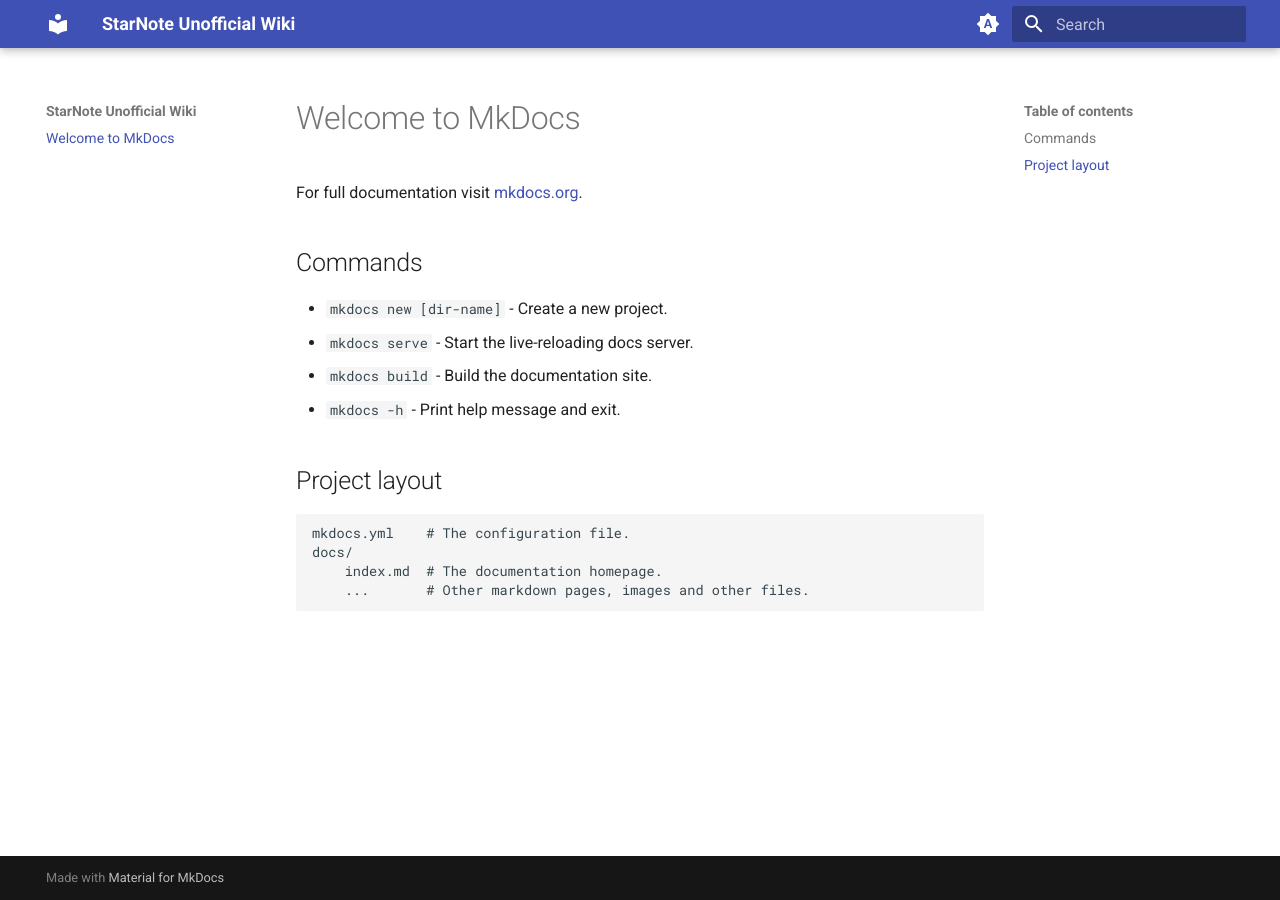
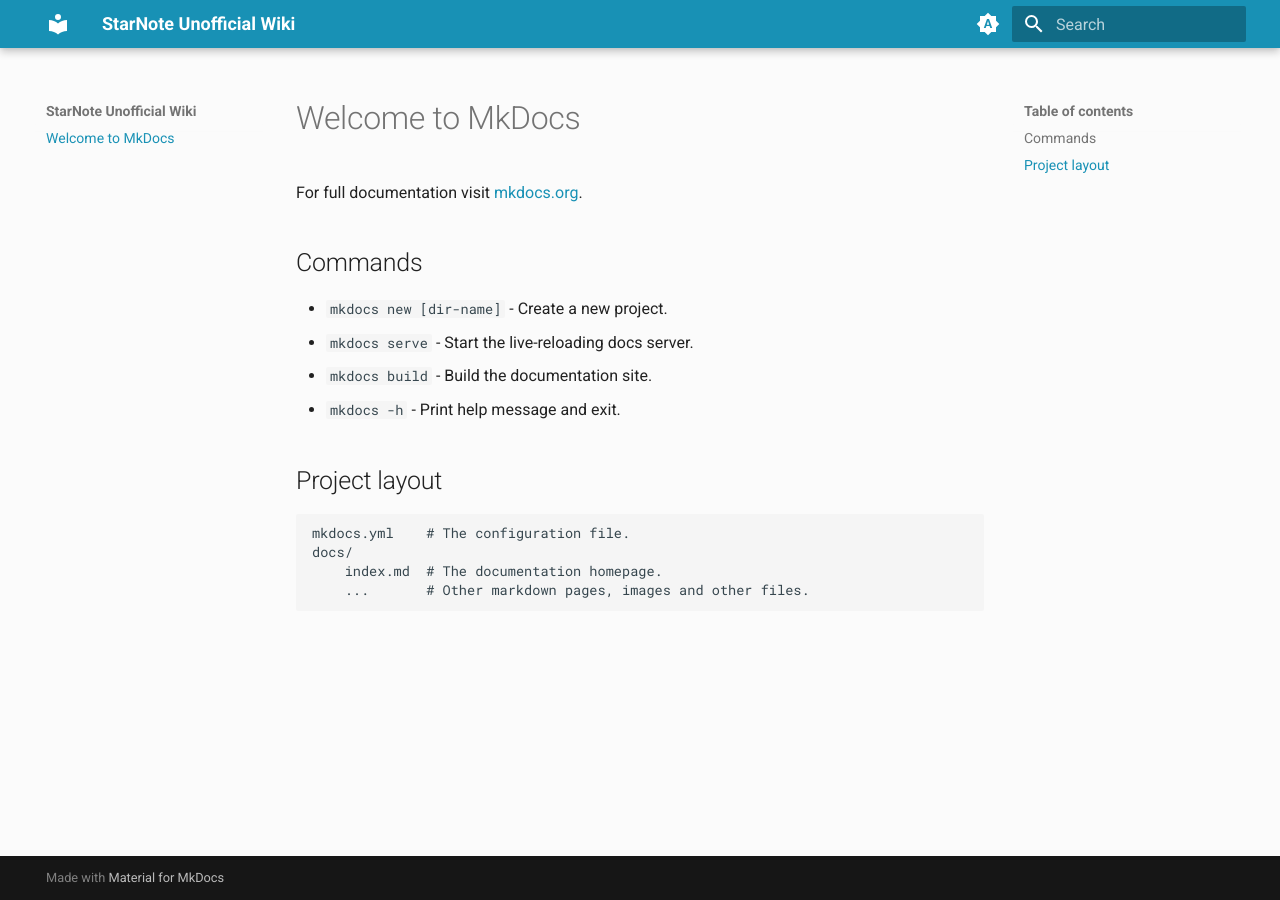
Before and after one commit to NakoTurtle/StarNote-Unofficial-Wiki, an MkDocs documentation site: the page built from docs/index.md, in a window 1280 px wide. Built offline with MkDocs 1.6.1 and Material for MkDocs 9.7.7, drawn with Linux system fonts in a browser that asks for light colours.

Commit message:
Update extra.css

```diff
--- a/docs/stylesheets/extra.css
+++ b/docs/stylesheets/extra.css
@@ -5,12 +5,12 @@
 Dark Mode: #212121/#2D2D2D
 Light Mode: #FBFBFB
 */
-[data-md-color-scheme="starnote-light"] {
+[data-md-color-scheme="default"] {
   --md-primary-fg-color:        #1891B5;
   --md-default-bg-color:        #FBFBFB;
 }
 
-[data-md-color-scheme="starnote-dark"] {
+[data-md-color-scheme="slate"] {
   --md-primary-fg-color:        #1891B5;
   --md-default-bg-color:        #2D2D2D;
 }
```
